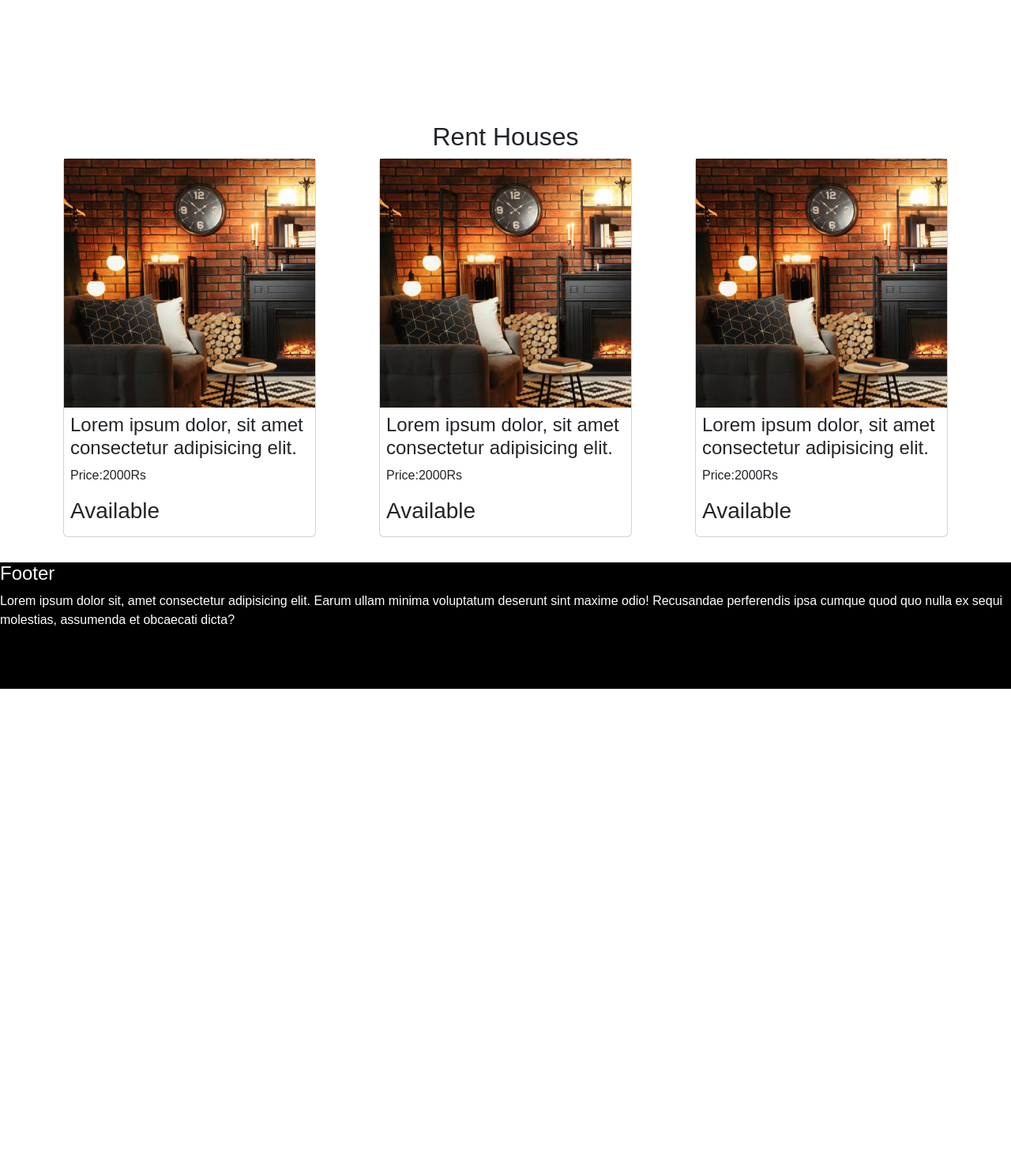
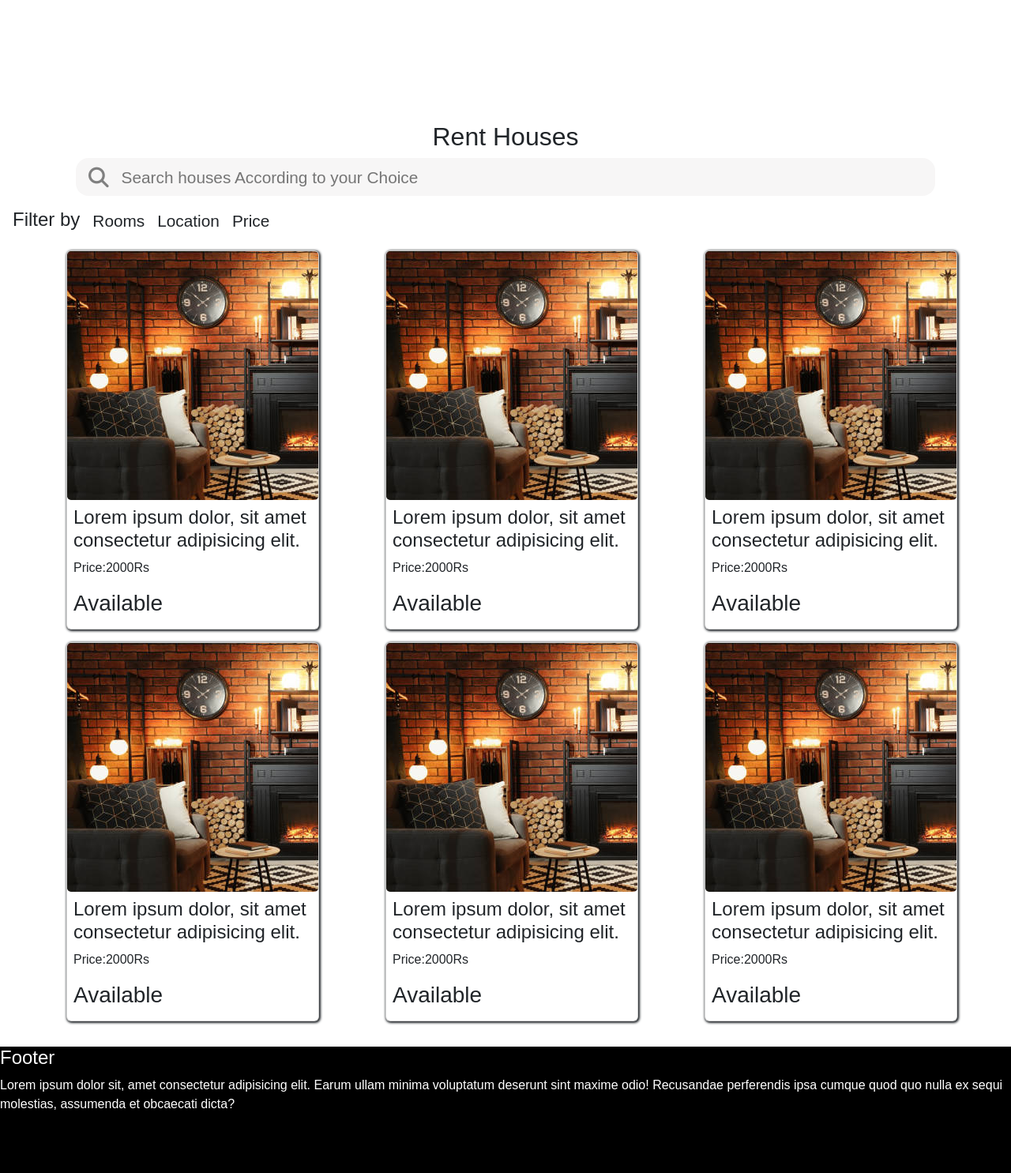
Before and after one commit to KayasSecret/Hackathon_KRKS, a PHP site: page / in a window 1280 px wide; the page is wider, and only the part inside the window is pictured. Shown: the part 646-2131 px from the top of that part at 79% size. Before the commit the page ends 1518 px from the top of that part, so only its background shows below. Run offline with PHP 8.4, Linux system fonts and the light colour scheme.

Commit message:
Adding content

```diff
--- a/HT-Main-Page/index.html
+++ b/HT-Main-Page/index.html
@@ -19,6 +19,8 @@
     <link rel="preconnect" href="https://fonts.googleapis.com">
     <link rel="preconnect" href="https://fonts.gstatic.com" crossorigin>
     <link href="https://fonts.googleapis.com/css2?family=Inter:wght@100;600;700;800&family=Roboto:wght@400;500;700&display=swap" rel="stylesheet">
+
+    <link rel="stylesheet" href="https://cdnjs.cloudflare.com/ajax/libs/font-awesome/6.5.1/css/all.min.css" integrity="sha512-DTOQO9RWCH3ppGqcWaEA1BIZOC6xxalwEsw9c2QQeAIftl+Vegovlnee1c9QX4TctnWMn13TZye+giMm8e2LwA==" crossorigin="anonymous" referrerpolicy="no-referrer" />
 
 </head>
 <body>
@@ -59,7 +61,47 @@
     <!--== Rent House Section ==-->
     <main>
         <h2 class="main_heading">Rent Houses</h2>
+        <div class="search_box">
+            <i class="fa-solid fa-magnifying-glass search_icon"></i>
+            <input class="search_bar"  type="text" name="search_bar" placeholder="Search houses According to your Choice">
+        </div>
+        <div class="filters">
+            <div>
+                <h4>Filter by</h4>
+            </div>
+            <div class="filter_list">
+                <ul>
+                    <li>Rooms</li>
+                    <li>Location</li>
+                    <li>Price</li>
+                </ul>
+            </div>
+        </div>
         <div class="card_container">
+            <div class="card">
+                <div class="card_img" style="background-image: url(bg-image.jpg);"></div>
+                <div class="details">
+                    <h4>Lorem ipsum dolor, sit amet consectetur adipisicing elit.</h4>
+                    <p>Price:2000Rs</p>
+                    <h3>Available</h3>
+                </div>
+            </div>
+            <div class="card">
+                <div class="card_img" style="background-image: url(bg-image.jpg);"></div>
+                <div class="details">
+                    <h4>Lorem ipsum dolor, sit amet consectetur adipisicing elit.</h4>
+                    <p>Price:2000Rs</p>
+                    <h3>Available</h3>
+                </div>
+            </div>
+            <div class="card">
+                <div class="card_img" style="background-image: url(bg-image.jpg);"></div>
+                <div class="details">
+                    <h4>Lorem ipsum dolor, sit amet consectetur adipisicing elit.</h4>
+                    <p>Price:2000Rs</p>
+                    <h3>Available</h3>
+                </div>
+            </div>
             <div class="card">
                 <div class="card_img" style="background-image: url(bg-image.jpg);"></div>
                 <div class="details">
--- a/HT-Main-Page/style.css
+++ b/HT-Main-Page/style.css
@@ -94,21 +94,59 @@ ul li a:hover{
 }
 
 /* main content */
+
 .main_heading{
     text-align: center;
 }
+
+.search_box{
+    height: 3rem;
+    width: 85vw;
+    display: flex;
+    justify-content: flex-start;
+    align-items: center;
+    padding: 1rem;
+    margin: auto;
+    background-color:  #f7f6f6;
+    border-radius: 1rem;
+}
+.search_icon{
+    font-size: 1.6rem;
+    color: gray;
+}
+.search_bar{
+    margin-left: 1rem;
+    width: 50rem;
+    font-size: 1.3rem;
+    background-color: #f7f6f6;
+    color: lightgray;
+}
+.filters{
+    margin: 1rem 0 0 1rem;
+    display: flex;
+    /* flex-direction: column; */
+    /* justify-content: space-evenly; */
+}
+.filter_list ul li{
+    padding-left: 1rem;
+    font-size: 1.3rem;
+}
 .card_container{
     padding: 0;
-    margin: 0;
+    margin:0;
     display: flex;
     justify-content: space-evenly;
+    flex-wrap: wrap;
 }
 .card{
+    margin: 1rem 0rem 0rem 1rem;
     height:30rem;
     width: 25%;
+    box-shadow: 1px 1px 3px 1px;
 }
 .card_img{
     height: 70%;
+    border-radius: 0.3rem;
 }
 .details{
     padding: 0.5rem;
```
